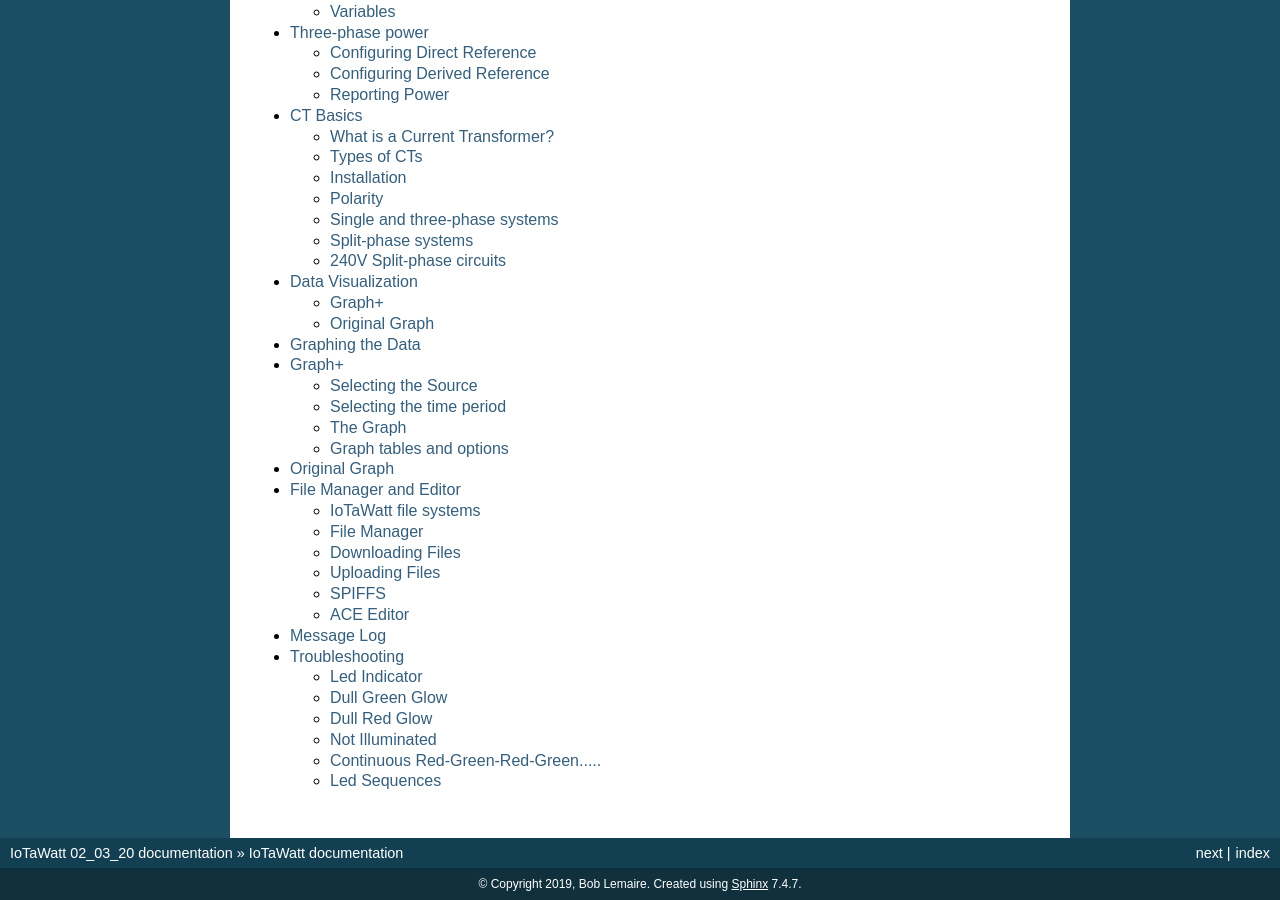
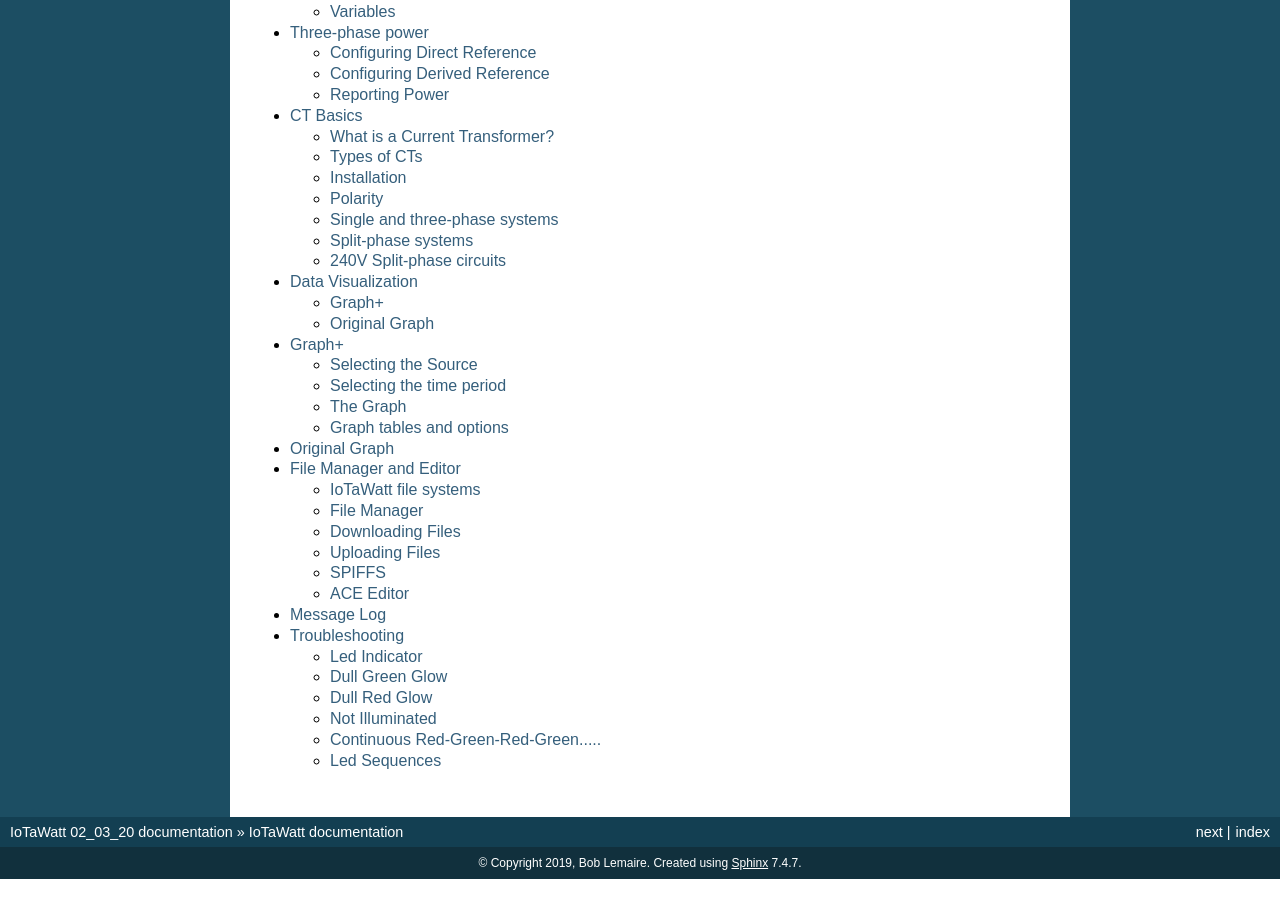
Before and after one commit to boblemaire/IoTaWatt, a Sphinx documentation site: the page built from Docs/index.rst, in a window 1280 px wide and 900 px high, scrolled down 1146 px. Built offline with Sphinx 7.4.7, drawn with Linux system fonts in a browser that asks for light colours; formulas are drawn with MathJax 3; after the commit the page ends 2025 px from its top, so only the background shows below that.

Commit message:
Update index.rst

```diff
--- a/Docs/index.rst
+++ b/Docs/index.rst
@@ -21,7 +21,6 @@
     Three-phase power <threePhase>
     CT Basics <CTbasics>
     Data Visualization <dataVisualization>
-    Graphing the Data <graphing>
     Graph+ <graphPlus>
     Original Graph <originalGraph>
     File Manager and Editor <fileManager>
```
